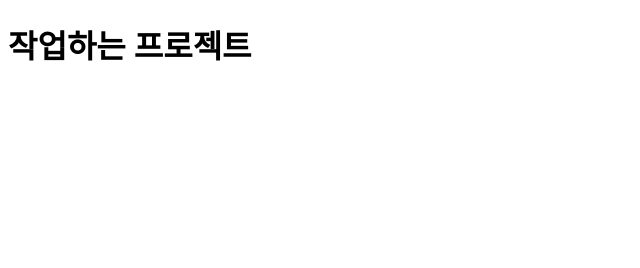
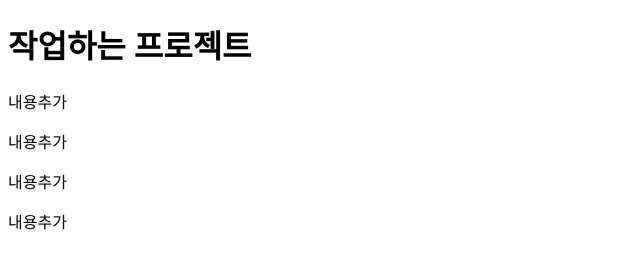
Before and after one commit to ksockh753/web, a plain HTML site: page index.html in a window 1280 px wide. Shown: the whole page, without its empty margins (0-640 px from the left). Drawn offline with Linux system fonts and the light colour scheme.

Commit message:
두번째올리는 web

```diff
--- a/index.html
+++ b/index.html
@@ -7,5 +7,9 @@
   </head>
   <body>
     <h1>작업하는 프로젝트</h1>
+    <p>내용추가</p>
+    <p>내용추가</p>
+    <p>내용추가</p>
+    <p>내용추가</p>
   </body>
 </html>
```
